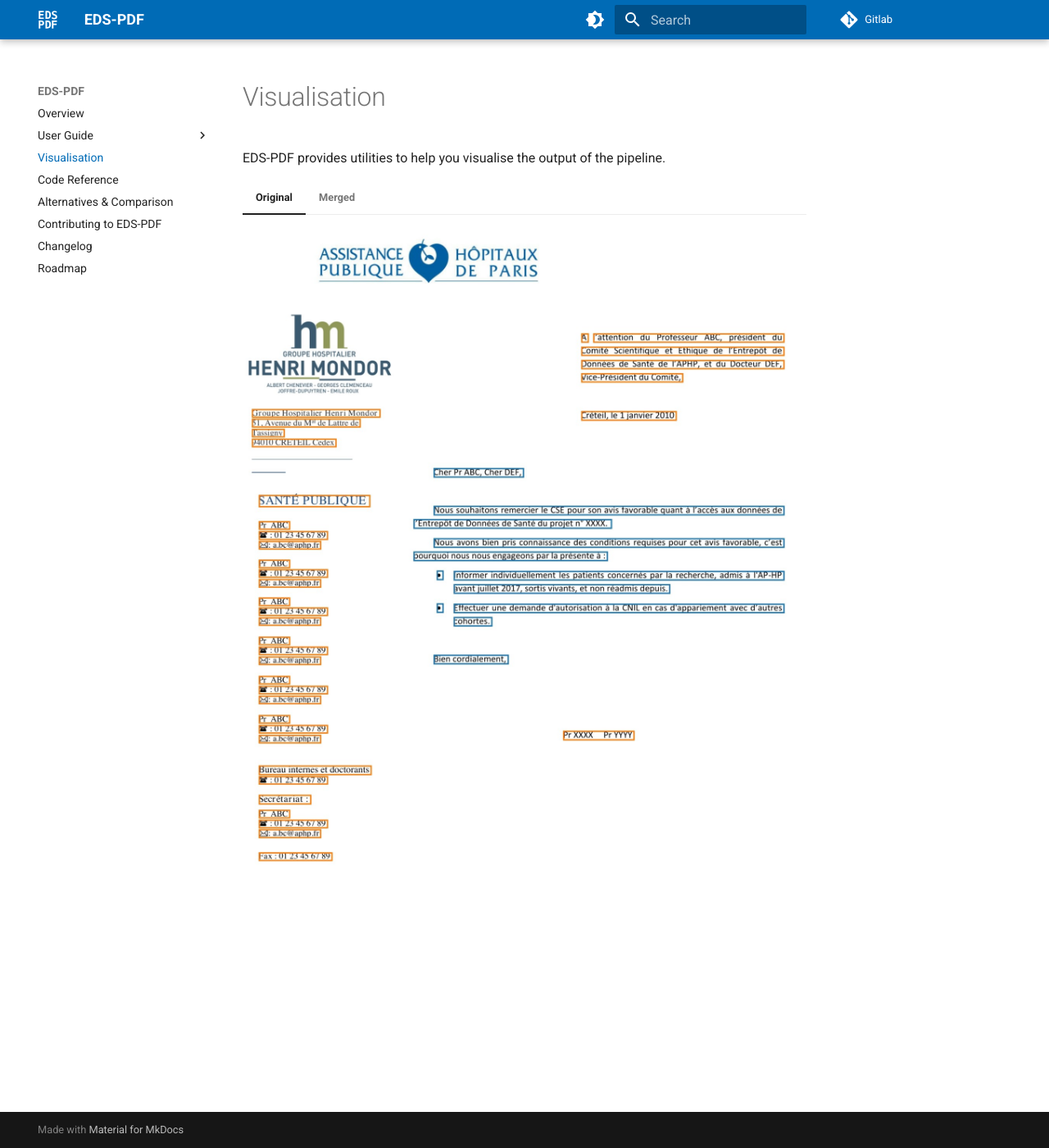
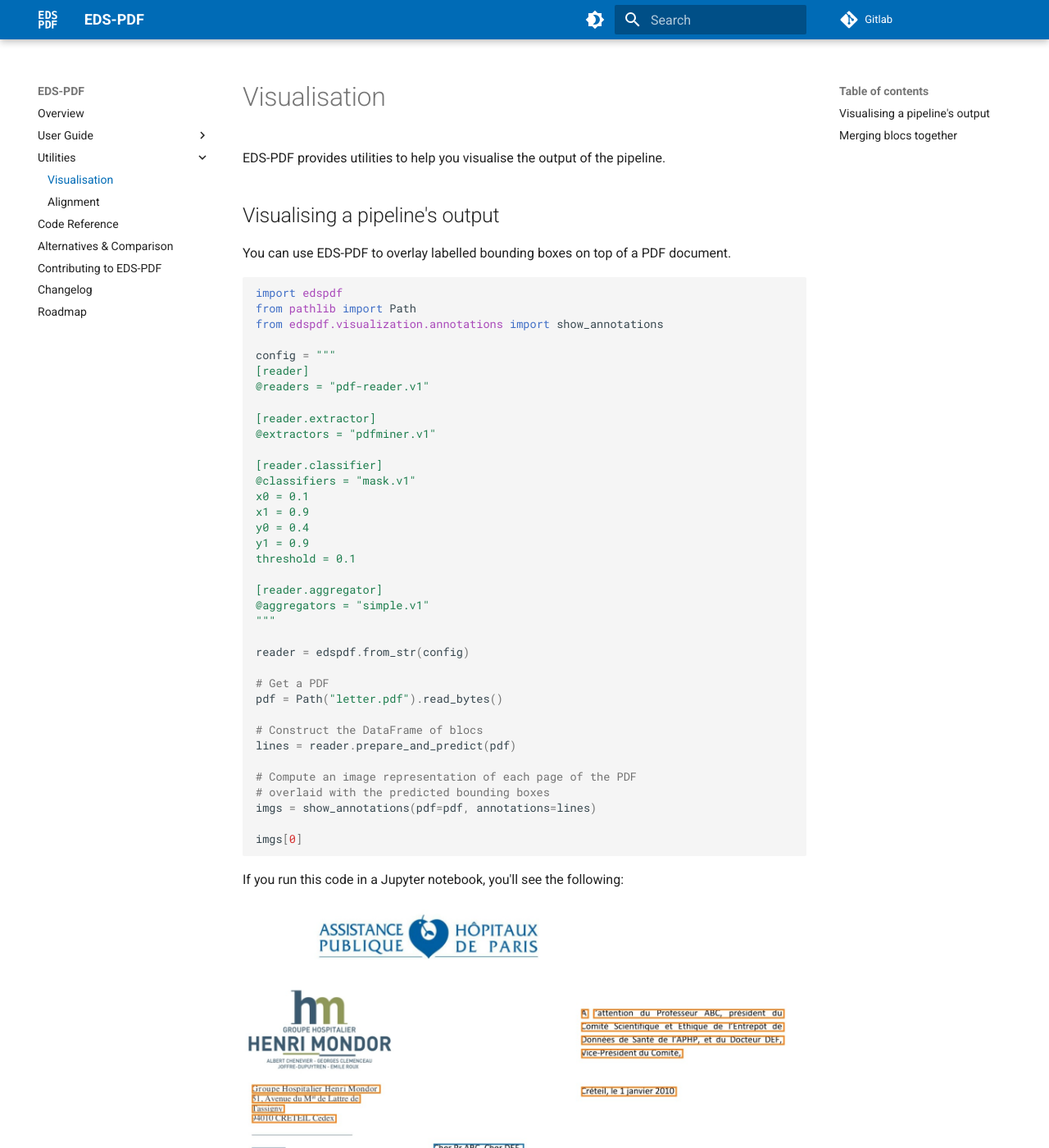
Before and after one commit to aphp/edspdf, an MkDocs documentation site: the page built from docs/utilities/visualisation.md, in a window 1280 px wide and 1400 px high. Shown: the whole window at 82% size. Built offline with MkDocs 1.6.1 and Material for MkDocs 9.7.7, drawn with Linux system fonts in a browser that asks for light colours; a script that is not in the unit is left out; some of the changed text lies outside the part shown.

Commit message:
docs: misc modifications

````diff
--- a/docs/utilities/visualisation.md
+++ b/docs/utilities/visualisation.md
@@ -1,6 +1,71 @@
 # Visualisation
 
 EDS-PDF provides utilities to help you visualise the output of the pipeline.
+
+## Visualising a pipeline's output
+
+You can use EDS-PDF to overlay labelled bounding boxes on top of a PDF document.
+
+```python
+import edspdf
+from pathlib import Path
+from edspdf.visualization.annotations import show_annotations
+
+config = """
+[reader]
+@readers = "pdf-reader.v1"
+
+[reader.extractor]
+@extractors = "pdfminer.v1"
+
+[reader.classifier]
+@classifiers = "mask.v1"
+x0 = 0.1
+x1 = 0.9
+y0 = 0.4
+y1 = 0.9
+threshold = 0.1
+
+[reader.aggregator]
+@aggregators = "simple.v1"
+"""
+
+reader = edspdf.from_str(config)
+
+# Get a PDF
+pdf = Path("letter.pdf").read_bytes()
+
+# Construct the DataFrame of blocs
+lines = reader.prepare_and_predict(pdf)
+
+# Compute an image representation of each page of the PDF
+# overlaid with the predicted bounding boxes
+imgs = show_annotations(pdf=pdf, annotations=lines)
+
+imgs[0]
+```
+
+If you run this code in a Jupyter notebook, you'll see the following:
+
+![lines](resources/lines.jpeg)
+
+## Merging blocs together
+
+To help debug a pipeline (or a labelled dataset), you might want to
+merge blocs together according to their labels. EDS-PDF provides a `merge_lines` method
+that does just that.
+
+```python
+# ↑ Omitted code above ↑
+from edspdf.visualization.merge import merge_lines
+
+merged = merge_lines(lines)
+
+imgs = show_annotations(pdf=pdf, annotations=merged)
+imgs[0]
+```
+
+See the difference:
 
 === "Original"
 
@@ -9,3 +74,6 @@
 === "Merged"
 
     ![lines](resources/merged.jpeg)
+
+The `merge_lines` method uses the notion of maximal cliques to compute merges.
+It forbids the combined blocs from overlapping with any bloc from another label.
--- a/mkdocs.yml
+++ b/mkdocs.yml
@@ -33,7 +33,10 @@
           - user-guide/classification/sklearn.md
           - user-guide/classification/mask.md
       - user-guide/aggregation.md
-  - utilities/visualisation.md
+  - Utilities:
+      - utilities/index.md
+      - utilities/visualisation.md
+      - utilities/alignment.md
   - Code Reference: reference/
   - alternatives.md
   - contributing.md
@@ -60,6 +63,7 @@
         - docs/scripts/generate_development.py
   - literate-nav:
       nav_file: SUMMARY.md
+  - autorefs
   - mkdocstrings:
       handlers:
         python:
````
Also changed, not shown: README.md (+5 -2 lines), docs/index.md (+50 -2 lines), docs/utilities/alignment.md (added, +5 -0 lines), docs/utilities/index.md (added, +3 -0 lines), pyproject.toml (+3 -6 lines), roadmap.md (+1 -0 lines), 2 other files.
